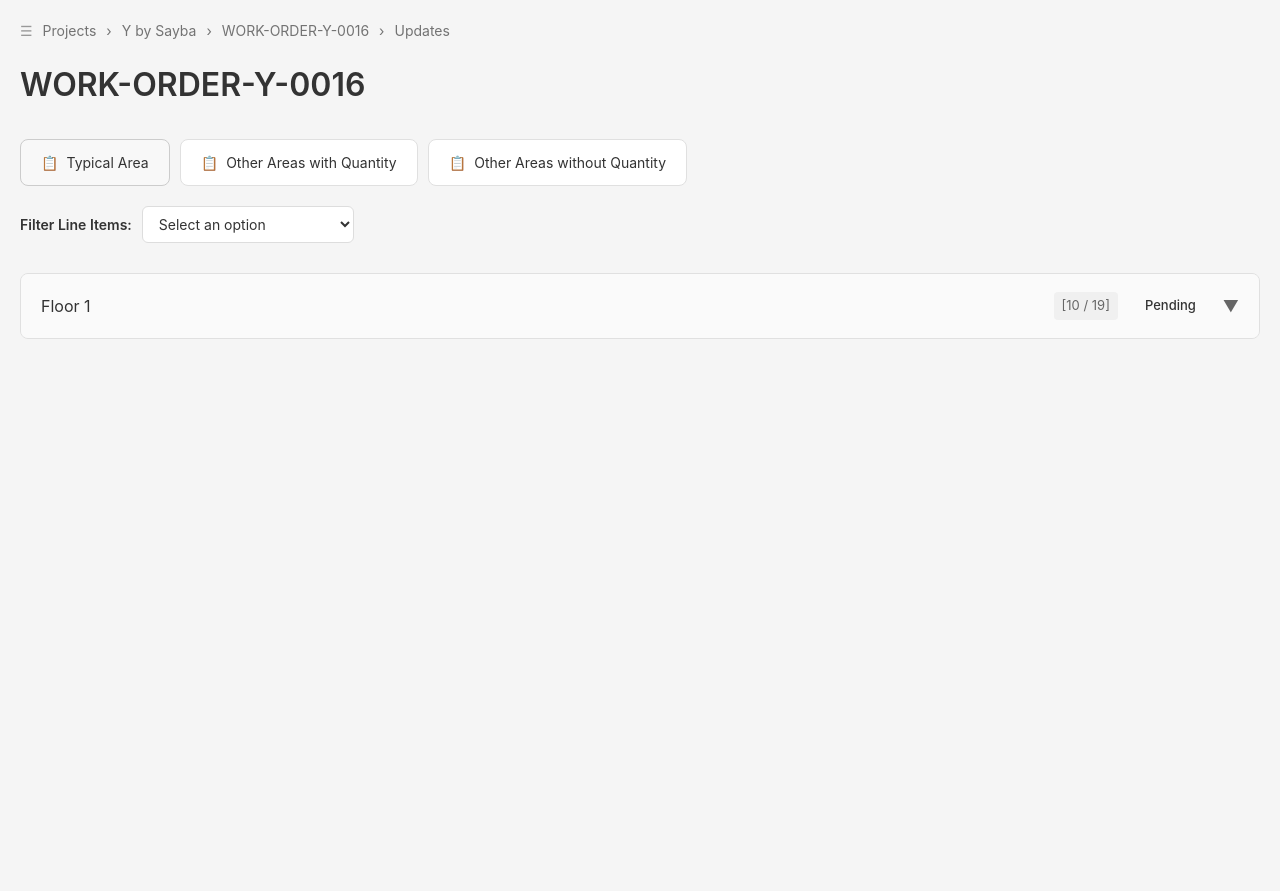
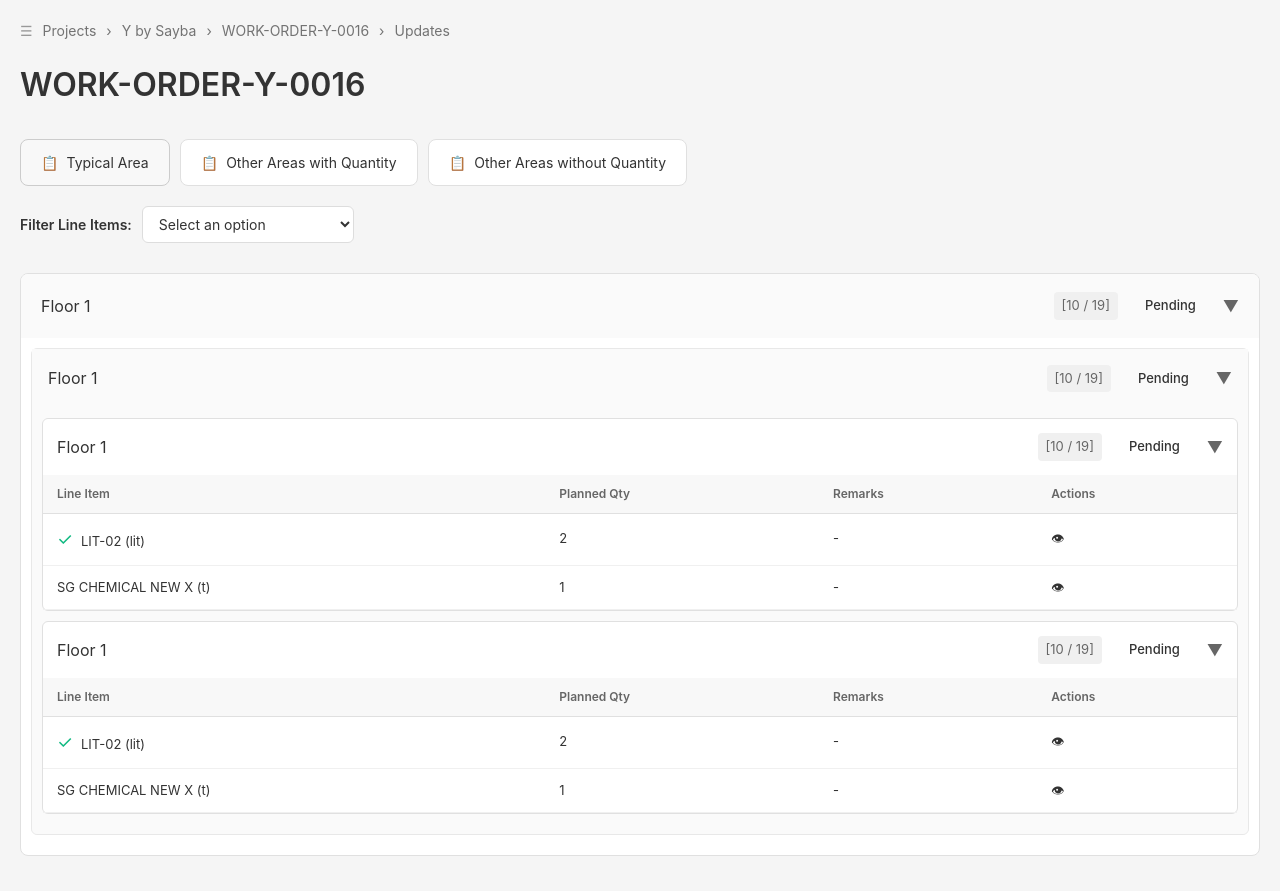
Before and after one commit to AnsariAffan007/construction-progress-tracker, a React (Vite) app: page / in a window 1280 px wide. Before the commit the page ends 800 px from the top, so only its background shows below. Built offline with nearby package versions, Linux system fonts and the light colour scheme.

Commit message:
move progress sections into cards and seggregate stylings

```diff
--- a/src/App.css
+++ b/src/App.css
@@ -72,43 +72,3 @@
   cursor: pointer;
   font-weight: semibold;
 }
-
-/* Details section */
-.floor-card {
-  border: 1px solid #e0e0e0;
-  border-radius: 8px;
-  margin-bottom: 15px;
-  overflow: hidden;
-  background: white;
-}
-
-.floor-card>.floor-content {
-  padding: 10px;
-}
-
-.floor-card>.floor-content>.flat-card {
-  background: #fafafa;
-  border: 1px solid #e8e8e8;
-  border-radius: 6px;
-  margin-bottom: 10px;
-}
-
-.floor-card>.floor-content>.flat-card>.flat-content {
-  padding: 10px;
-}
-
-.floor-card>.floor-content>.flat-card>.flat-content>.area-card {
-  background: white;
-  border: 1px solid #e0e0e0;
-  border-radius: 6px;
-  margin-bottom: 10px;
-}
-
-.area-card>.area-content>table {
-  width: 100%;
-  border-collapse: collapse;
-}
-
-table>thead {
-  background: #f8f8f8;
-}
--- a/src/App.tsx
+++ b/src/App.tsx
@@ -1,12 +1,9 @@
-import { useState } from 'react'
 import './App.css'
 import AppBreadcrumb from './components/layout/breadcrumb'
 import FilterCard from './sections/filter-card'
-import ProgressDetailHead from './components/common/progress-detail-head'
+import FloorCard from './sections/section-cards/floor'
 
 function App() {
-
-  const [floor, setFloor] = useState(false)
 
   return (
     <>
@@ -39,35 +36,7 @@ function App() {
 
       <div id='layoutContainer'>
 
-        <div className="floor-card">
-
-          <ProgressDetailHead handleClick={() => setFloor(prev => !prev)} background section='floor' />
-
-          <div className={`floor-content ${floor ? "block" : "hidden"}`}>
-            <div className="flat-card">
-
-              <ProgressDetailHead handleClick={() => { }} background section='flat' />
-
-              <div className="flat-content">
-                <div className="area-card">
-                  <ProgressDetailHead handleClick={() => { }} section='area' />
-                  <div className="area-content">
-                    <table></table>
-                  </div>
-                </div>
-
-                <div className="area-card">
-                  <ProgressDetailHead handleClick={() => { }} section='area' />
-                  <div className="area-content">
-                    <table></table>
-                  </div>
-                </div>
-              </div>
-
-            </div>
-          </div>
-
-        </div>
+        <FloorCard />
 
       </div>
     </>
--- /dev/null
+++ b/src/sections/section-cards/area/index.tsx
@@ -0,0 +1,48 @@
+import ProgressDetailHead from "@/components/common/progress-detail-head"
+import "./styles.css"
+
+const AreaCard = () => {
+  return (
+    <div className="area-card">
+      <ProgressDetailHead handleClick={() => { }} section='area' />
+      <div className="area-content">
+        <table>
+          <thead>
+            <tr>
+              <th className="checkbox-col">Completed</th>
+              <th>Line Item</th>
+              <th>Planned Qty</th>
+              <th>Remarks</th>
+              <th>Actions</th>
+            </tr>
+          </thead>
+          <tbody>
+
+            <tr className="completed">
+              <td className="checkbox-col">
+                <span className="checkmark">✓</span>
+              </td>
+              <td><span className="checkmark">✓</span>LIT-02 (lit)</td>
+              <td>2</td>
+              <td>-</td>
+              <td><span className="eye-icon">👁</span></td>
+            </tr>
+
+            <tr className="">
+              <td className="checkbox-col">
+                <input type="checkbox" className="checkbox line-item-checkbox" data-id="li12" data-area-id="kitchen103" />
+              </td>
+              <td>SG CHEMICAL NEW X (t)</td>
+              <td>1</td>
+              <td>-</td>
+              <td><span className="eye-icon">👁</span></td>
+            </tr>
+
+          </tbody>
+        </table>
+      </div>
+    </div>
+  )
+}
+
+export default AreaCard
--- /dev/null
+++ b/src/sections/section-cards/area/styles.css
@@ -0,0 +1,42 @@
+.floor-card>.floor-content>.flat-card>.flat-content>.area-card {
+  background: white;
+  border: 1px solid #e0e0e0;
+  border-radius: 6px;
+  margin-bottom: 10px;
+}
+
+.area-card>.area-content>table {
+  width: 100%;
+  border-collapse: collapse;
+}
+
+table>thead {
+  background: #f8f8f8;
+}
+
+table>thead th {
+  padding: 10px 14px;
+  text-align: left;
+  font-size: 12px;
+  font-weight: 600;
+  color: #666;
+  border-bottom: 1px solid #e0e0e0;
+}
+
+table .checkbox-col {
+  display: none;
+  width: 50px;
+}
+
+table>tbody td {
+  padding: 12px 14px;
+  font-size: 13px;
+  border-bottom: 1px solid #f0f0f0;
+}
+
+table>tbody td>.checkmark {
+  color: #10b981;
+  font-size: 18px;
+  display: inline-block;
+  margin-right: 8px;
+}
--- /dev/null
+++ b/src/sections/section-cards/flat/index.tsx
@@ -0,0 +1,20 @@
+import ProgressDetailHead from "@/components/common/progress-detail-head"
+import AreaCard from "../area"
+import "./styles.css"
+
+const FlatCard = () => {
+  return (
+    <div className="flat-card">
+
+      <ProgressDetailHead handleClick={() => { }} background section='flat' />
+
+      <div className="flat-content">
+        <AreaCard />
+        <AreaCard />
+      </div>
+
+    </div>
+  )
+}
+
+export default FlatCard
--- /dev/null
+++ b/src/sections/section-cards/flat/styles.css
@@ -0,0 +1,10 @@
+.floor-card>.floor-content>.flat-card {
+  background: #fafafa;
+  border: 1px solid #e8e8e8;
+  border-radius: 6px;
+  margin-bottom: 10px;
+}
+
+.floor-card>.floor-content>.flat-card>.flat-content {
+  padding: 10px;
+}
--- /dev/null
+++ b/src/sections/section-cards/floor/index.tsx
@@ -0,0 +1,19 @@
+import ProgressDetailHead from '@/components/common/progress-detail-head'
+import FlatCard from '../flat'
+import "./styles.css"
+
+const FloorCard = () => {
+  return (
+    <div className="floor-card">
+
+      <ProgressDetailHead handleClick={() => { }} background section='floor' />
+
+      <div className={`floor-content`}>
+        <FlatCard />
+      </div>
+
+    </div>
+  )
+}
+
+export default FloorCard
--- /dev/null
+++ b/src/sections/section-cards/floor/styles.css
@@ -0,0 +1,11 @@
+.floor-card {
+  border: 1px solid #e0e0e0;
+  border-radius: 8px;
+  margin-bottom: 15px;
+  overflow: hidden;
+  background: white;
+}
+
+.floor-card>.floor-content {
+  padding: 10px;
+}
```
